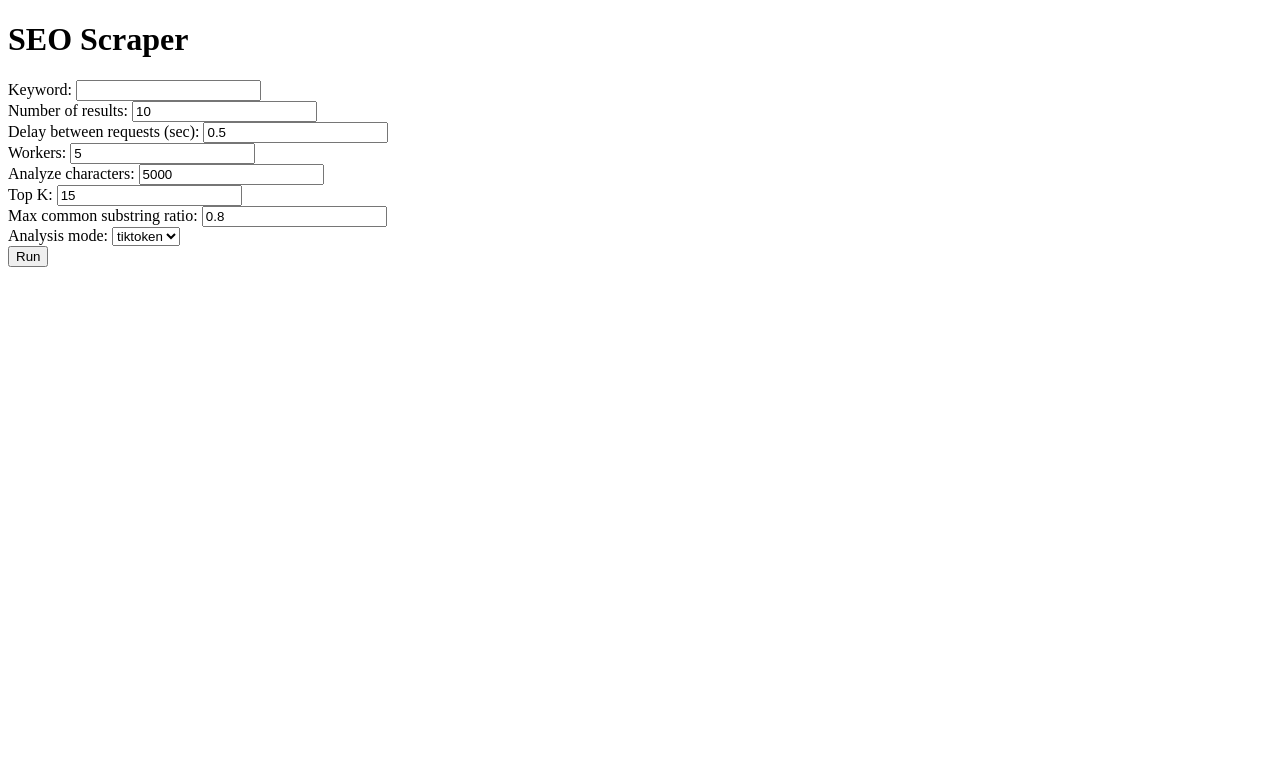
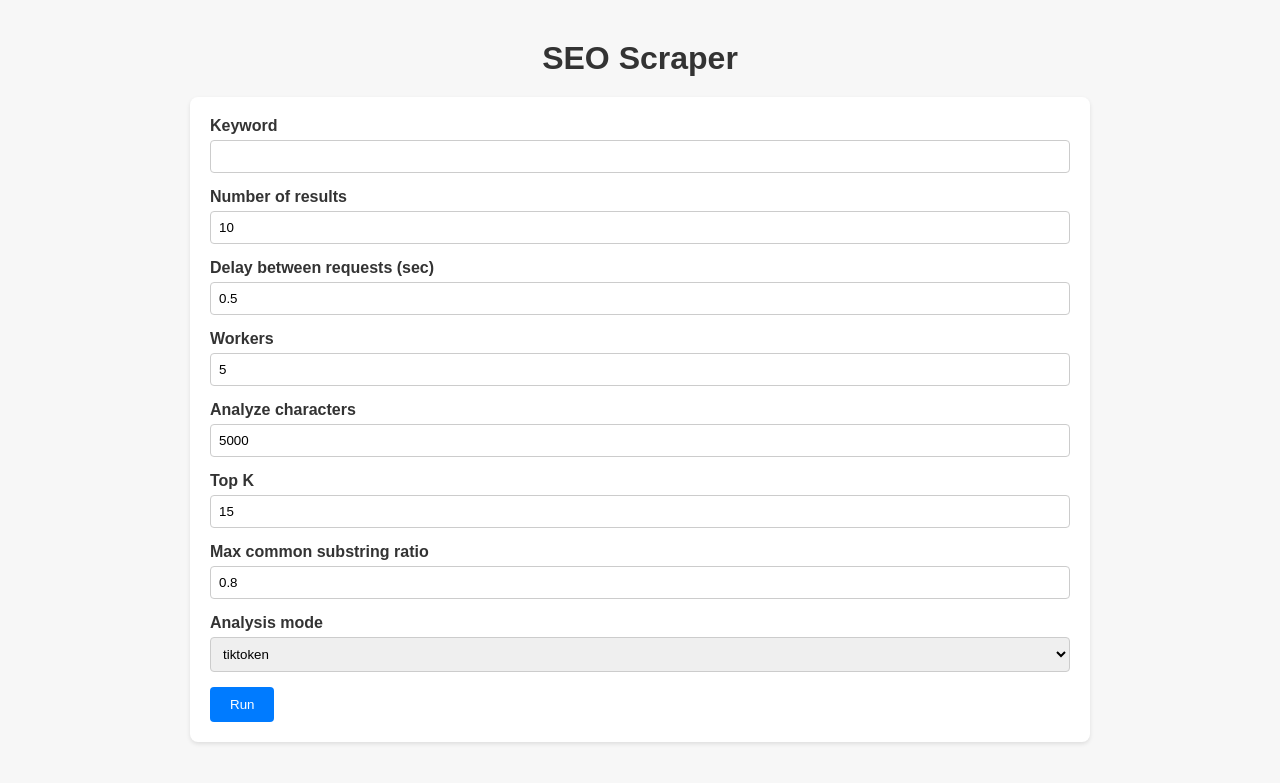
Before and after one commit to ZakuroSystem/seoscraper, a Flask app: page / in a window 1280 px wide. Shown: the top 783 px of the page. Run offline with Flask 3, Linux system fonts and the light colour scheme.

Commit message:
Update index.html

```diff
--- a/templates/index.html
+++ b/templates/index.html
@@ -3,31 +3,65 @@
 <head>
   <meta charset="utf-8">
   <title>SEO Scraper</title>
+  <link rel="stylesheet" href="{{ url_for('static', filename='style.css') }}">
 </head>
 <body>
+  <div class="container">
     <h1>SEO Scraper</h1>
-  <form method="post">
-    <label>Keyword: <input type="text" name="keyword" value="{{ form.keyword if form else '' }}"/></label><br/>
-    <label>Number of results: <input type="number" name="num_results" value="{{ form.num_results if form else 10 }}"/></label><br/>
-    <label>Delay between requests (sec): <input type="number" step="0.1" name="delay" value="{{ form.delay if form else 0.5 }}"/></label><br/>
-    <label>Workers: <input type="number" name="workers" value="{{ form.workers if form else 5 }}"/></label><br/>
-    <label>Analyze characters: <input type="number" name="analyze_chars" value="{{ form.analyze_chars if form else 5000 }}"/></label><br/>
-    <label>Top K: <input type="number" name="rank_k" value="{{ form.rank_k if form else 15 }}"/></label><br/>
-    <label>Max common substring ratio: <input type="number" step="0.1" name="max_common_ratio" value="{{ form.max_common_ratio if form else 0.8 }}"/></label><br/>
-    <label>Analysis mode:
-      <select name="analysis_mode">
+    <form method="post" class="form-card">
+      <div class="form-group">
+        <label for="keyword">Keyword</label>
+        <input type="text" id="keyword" name="keyword" value="{{ form.keyword if form else '' }}"/>
+      </div>
+      <div class="form-group">
+        <label for="num_results">Number of results</label>
+        <input type="number" id="num_results" name="num_results" value="{{ form.num_results if form else 10 }}"/>
+      </div>
+      <div class="form-group">
+        <label for="delay">Delay between requests (sec)</label>
+        <input type="number" step="0.1" id="delay" name="delay" value="{{ form.delay if form else 0.5 }}"/>
+      </div>
+      <div class="form-group">
+        <label for="workers">Workers</label>
+        <input type="number" id="workers" name="workers" value="{{ form.workers if form else 5 }}"/>
+      </div>
+      <div class="form-group">
+        <label for="analyze_chars">Analyze characters</label>
+        <input type="number" id="analyze_chars" name="analyze_chars" value="{{ form.analyze_chars if form else 5000 }}"/>
+      </div>
+      <div class="form-group">
+        <label for="rank_k">Top K</label>
+        <input type="number" id="rank_k" name="rank_k" value="{{ form.rank_k if form else 15 }}"/>
+      </div>
+      <div class="form-group">
+        <label for="max_common_ratio">Max common substring ratio</label>
+        <input type="number" step="0.1" id="max_common_ratio" name="max_common_ratio" value="{{ form.max_common_ratio if form else 0.8 }}"/>
+      </div>
+      <div class="form-group">
+        <label for="analysis_mode">Analysis mode</label>
+        <select id="analysis_mode" name="analysis_mode">
           {% for m in ['tiktoken','char','hybrid'] %}
             <option value="{{ m }}" {% if form and form.analysis_mode == m %}selected{% endif %}>{{ m }}</option>
           {% endfor %}
         </select>
-    </label><br/>
-    <button type="submit">Run</button>
+      </div>
+      <button type="submit" class="btn">Run</button>
     </form>
 
     {% if results %}
     <h2>Results</h2>
-  <table border="1">
-    <tr><th>URL</th><th>Domain</th><th>Published Time</th><th>Title</th><th>Robots</th><th>Text</th></tr>
+    <table class="results-table">
+      <thead>
+        <tr>
+          <th>URL</th>
+          <th>Domain</th>
+          <th>Published Time</th>
+          <th>Title</th>
+          <th>Robots</th>
+          <th>Text</th>
+        </tr>
+      </thead>
+      <tbody>
         {% for r in results %}
         <tr>
           <td><a href="{{ r.url }}" target="_blank">{{ r.url }}</a></td>
@@ -38,21 +72,23 @@
           <td>{{ r.text }}</td>
         </tr>
         {% endfor %}
+      </tbody>
     </table>
 
     <h2>Common substrings</h2>
-  <ul>
+    <ul class="substrings-list">
       {% for sub, cnt in common_subs %}
         <li>{{ cnt }} docs: {{ sub }}</li>
       {% endfor %}
     </ul>
 
     <h2>Equal SEO titles</h2>
-  <ul>
+    <ul class="titles-list">
       {% for title, cnt in title_ranks %}
         <li>{{ cnt }} docs: {{ title }}</li>
       {% endfor %}
     </ul>
     {% endif %}
+  </div>
 </body>
 </html>
```
Lines whose indentation alone changed are shown as unchanged.
